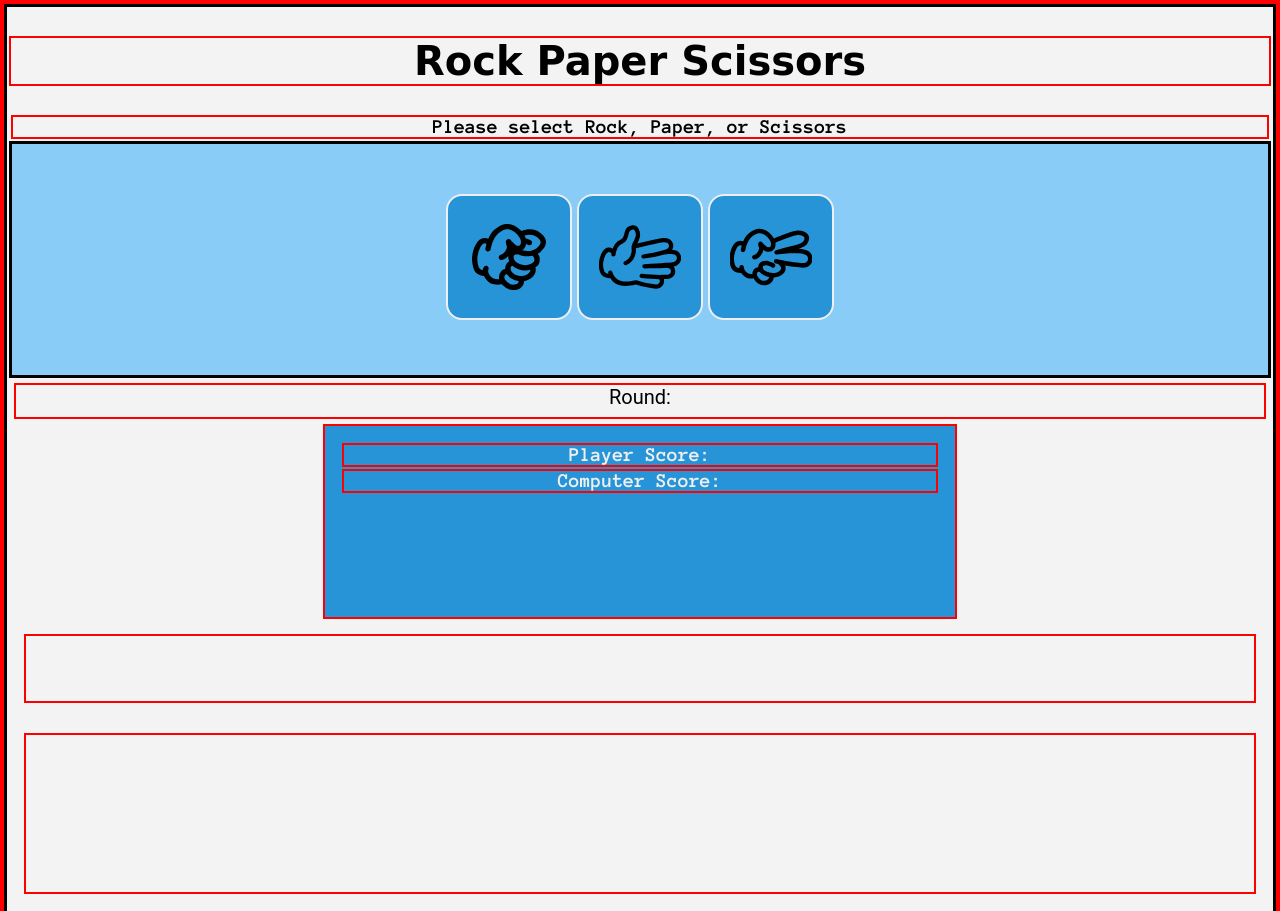
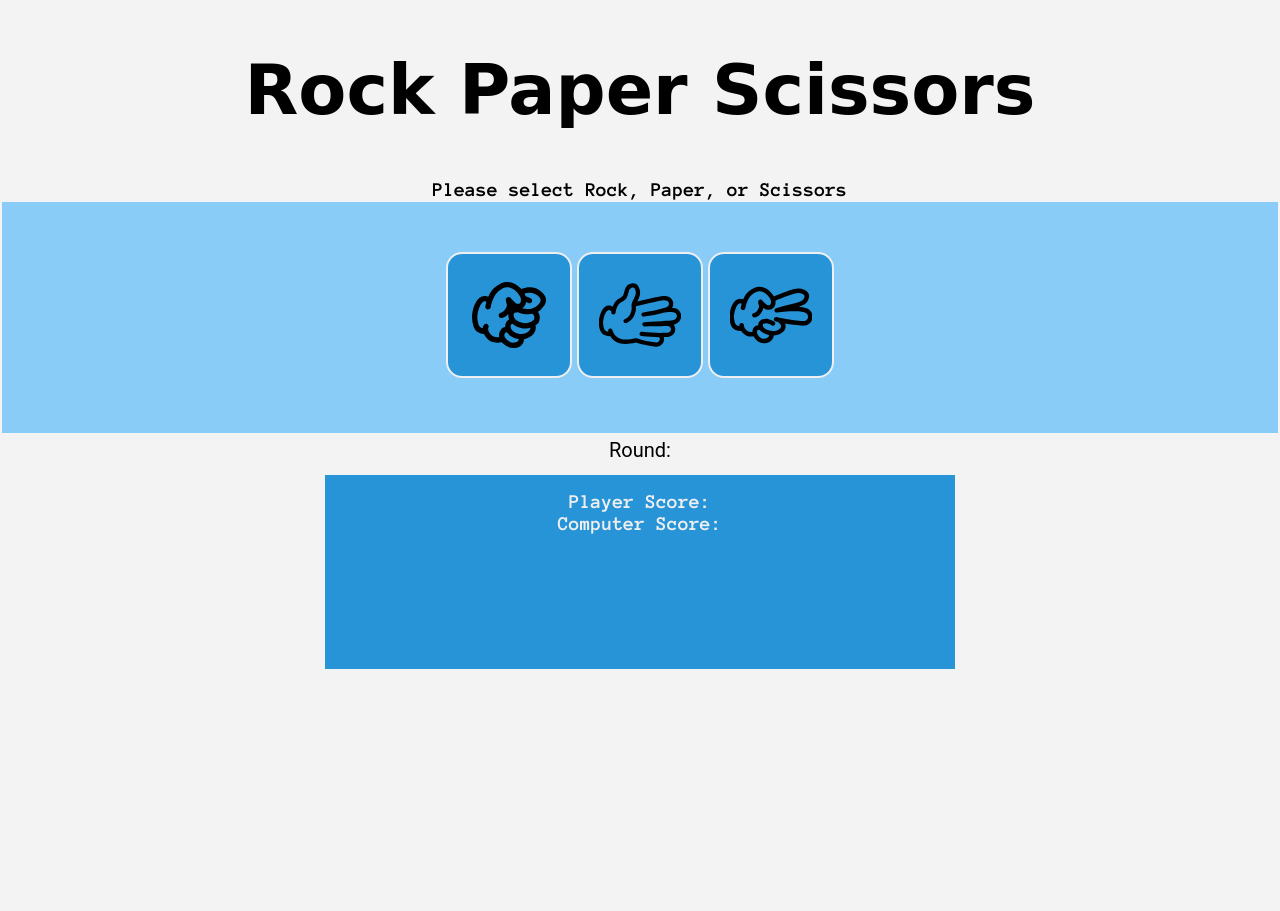
Before and after one commit to IllMind26/rock_paper_scissors, a plain HTML site: page index.html in a window 1280 px wide. Shown: the top 911 px of the page. Drawn offline with Linux system fonts and the light colour scheme; a web font is replaced by a local one.

Commit message:
deleted temp borders in style.css

```diff
--- a/javascript.js
+++ b/javascript.js
@@ -1,5 +1,4 @@
 const rounds = document.querySelector('.rounds');
-const score = document.querySelector('.score');
 const result = document.querySelector('#result');
 const winner = document.querySelector('#winner');
 const player = document.querySelector('.player');
--- a/style.css
+++ b/style.css
@@ -1,7 +1,3 @@
- * {
-     border: 2px solid red;
- }
-
 html {
     box-sizing: border-box;
 }
@@ -16,6 +12,7 @@
 
 h1 {
     font-family: 'Rubik Spray Paint', cursive;
+    font-size: 70px;
 }
 
 p {
@@ -29,10 +26,10 @@
     flex: 1;
     text-align: center;
     padding: 2px;
-     border: 3px solid black;
-     height: 900px;
+    height: 950px;
     width: 500px;
     font-size: 20px;
+    background-color: #F3F3F3;
 
 }
 
@@ -43,7 +40,6 @@
     height: 200px;
     text-align: center;
     padding: 50px 0 50px;
-     border: 3px solid black;
     left: 50%;
     transform: translateX(-50%);
 }
```
Lines whose indentation alone changed are shown as unchanged.
